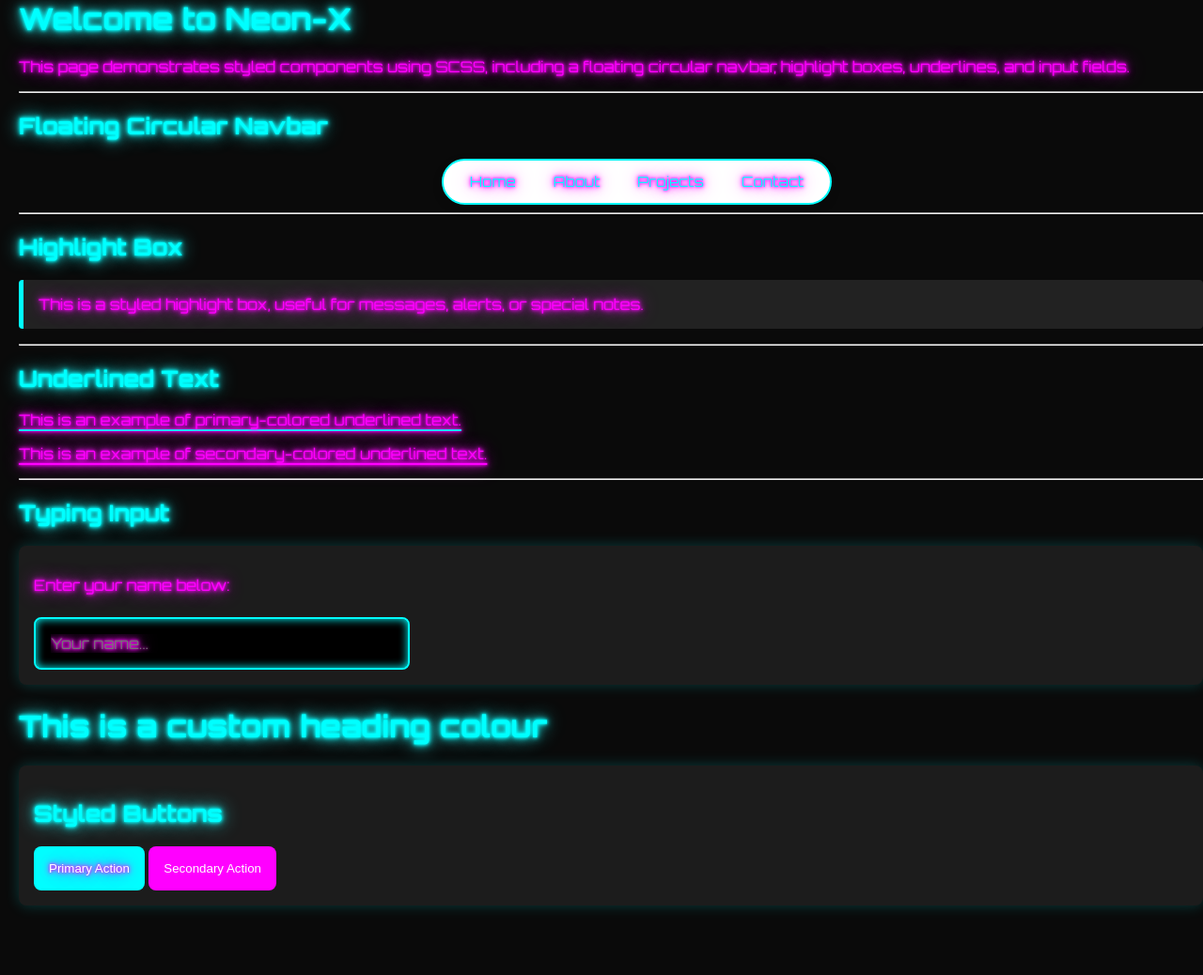
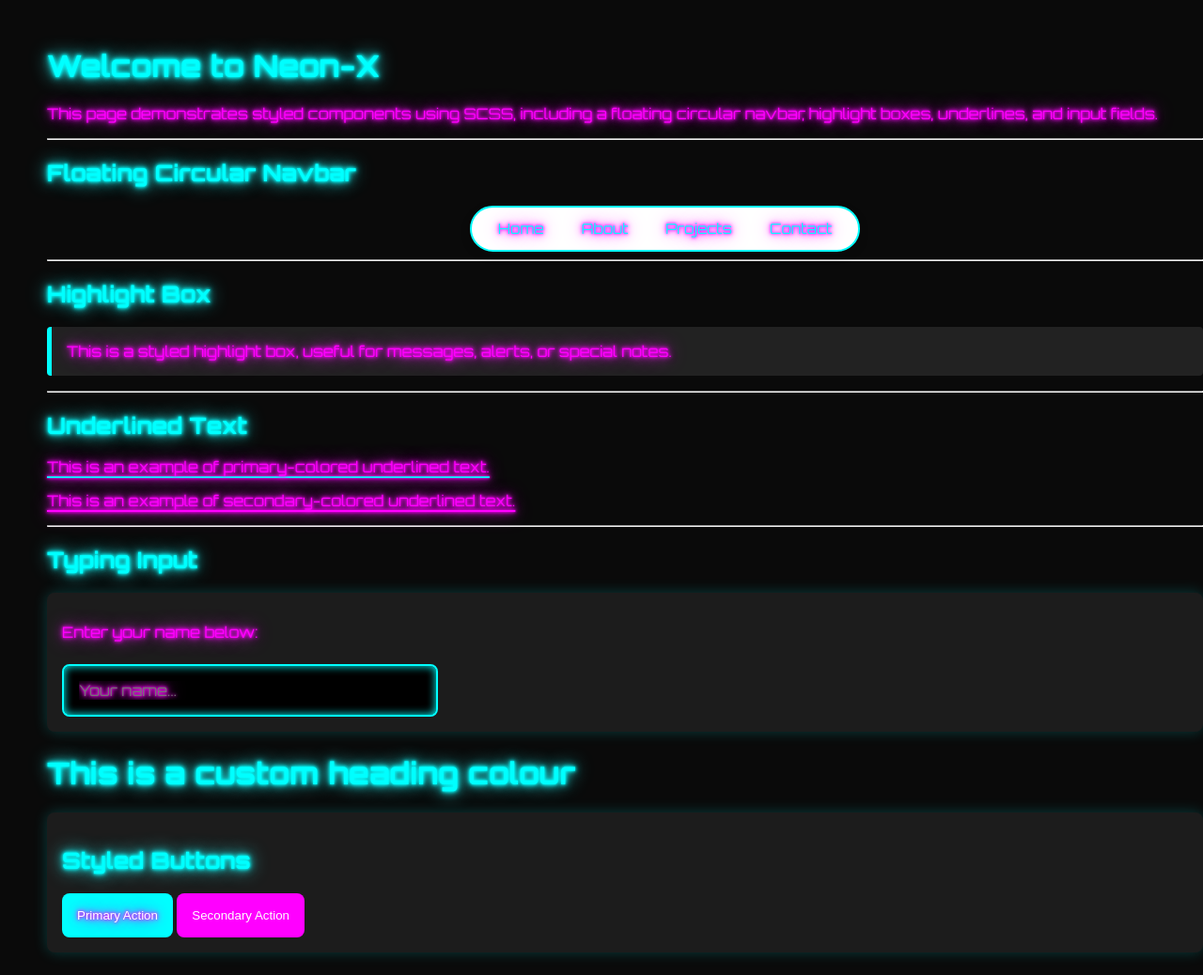
Before and after one commit to v659/jekyll_theme-new-v659, a Jekyll site: the page built from index.md, in a window 1280 px wide. Shown: the whole page at 94% size. Built offline with Jekyll 4.4.1, drawn with Linux system fonts in a browser that asks for light colours; before the commit the page ends 988 px from its top, so only the background shows below that.

Commit message:
add top margin

```diff
--- a/_sass/base.scss
+++ b/_sass/base.scss
@@ -25,7 +25,8 @@ body {
   background: #0a0a0a;
   margin: 0;
   padding: 0;
-  margin-left: 20px;
+  margin-left: 50px;
+  margin-top: 50px;
   @include neon-text($primary-color);
 }
 
```
